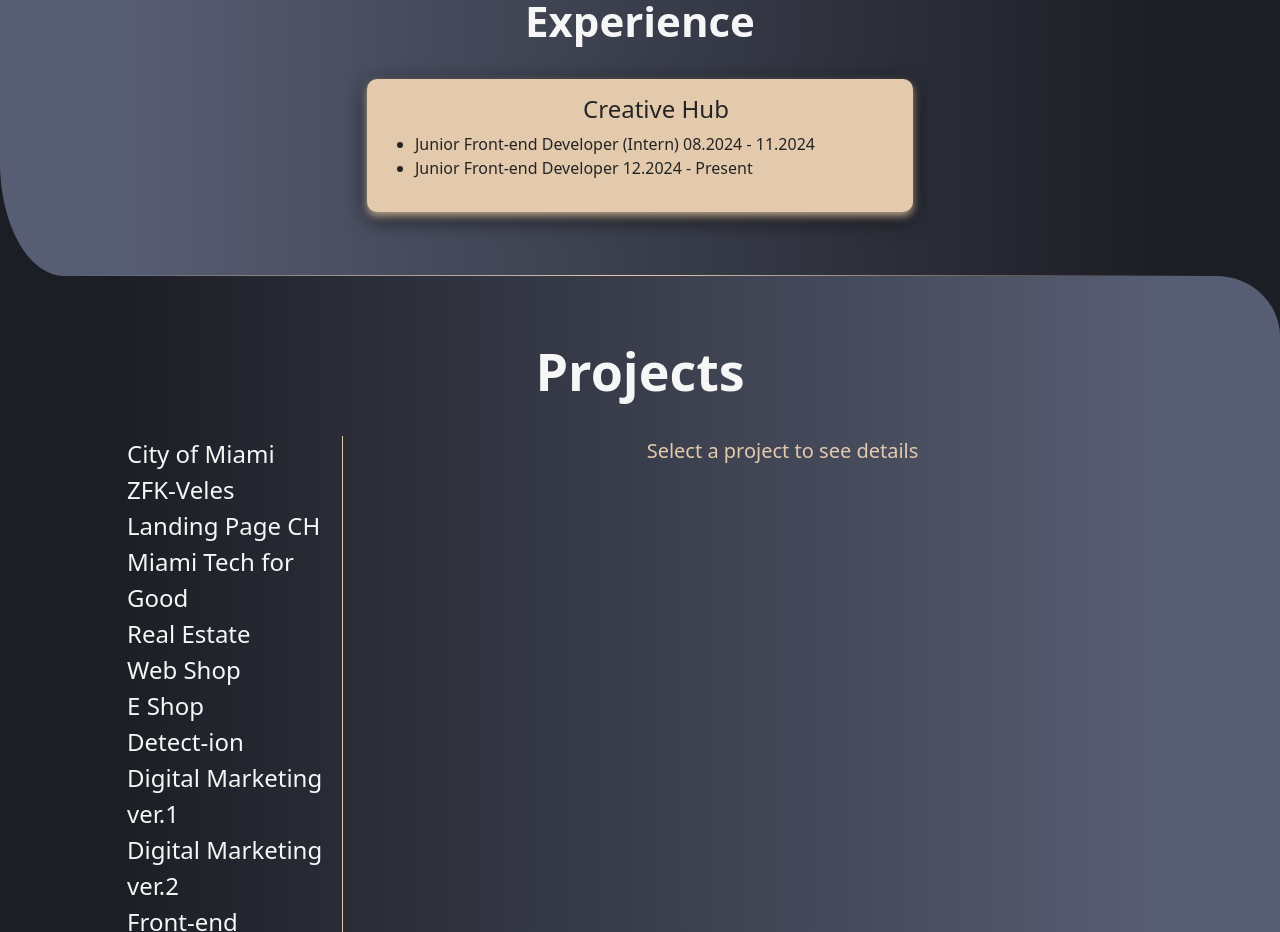
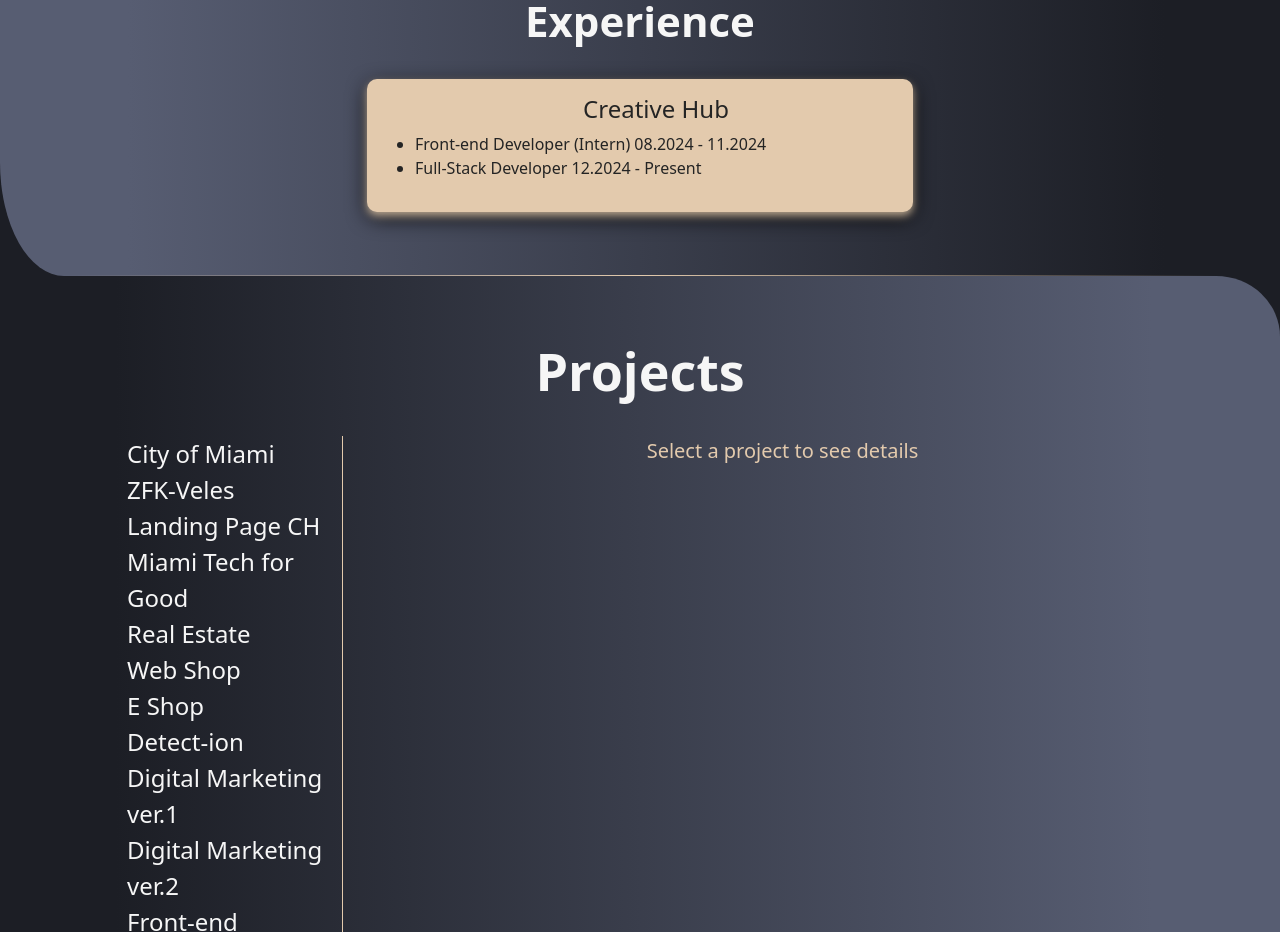
Before and after one commit to StefanP91/Portfolio, a React (Vite) app: page / in a window 1280 px wide. Shown: the part 2600-3532 px from the top of the page. Built offline with nearby package versions, Linux system fonts and the light colour scheme.

Commit message:
Change in about us section

```diff
--- a/src/assets/main-section-components/About-me.jsx
+++ b/src/assets/main-section-components/About-me.jsx
@@ -184,11 +184,11 @@
                                     <ul>
                                         <h4>Creative Hub</h4>
                                         <li className="text-start">
-                                            Junior Front-end Developer (Intern) 08.2024 - 11.2024
+                                            Front-end Developer (Intern) 08.2024 - 11.2024
                                         </li>
 
                                         <li className="text-start">
-                                            Junior Front-end Developer 12.2024 - Present
+                                            Full-Stack Developer 12.2024 - Present
                                         </li>
                                     </ul>
                                 </Card.Body>
```
